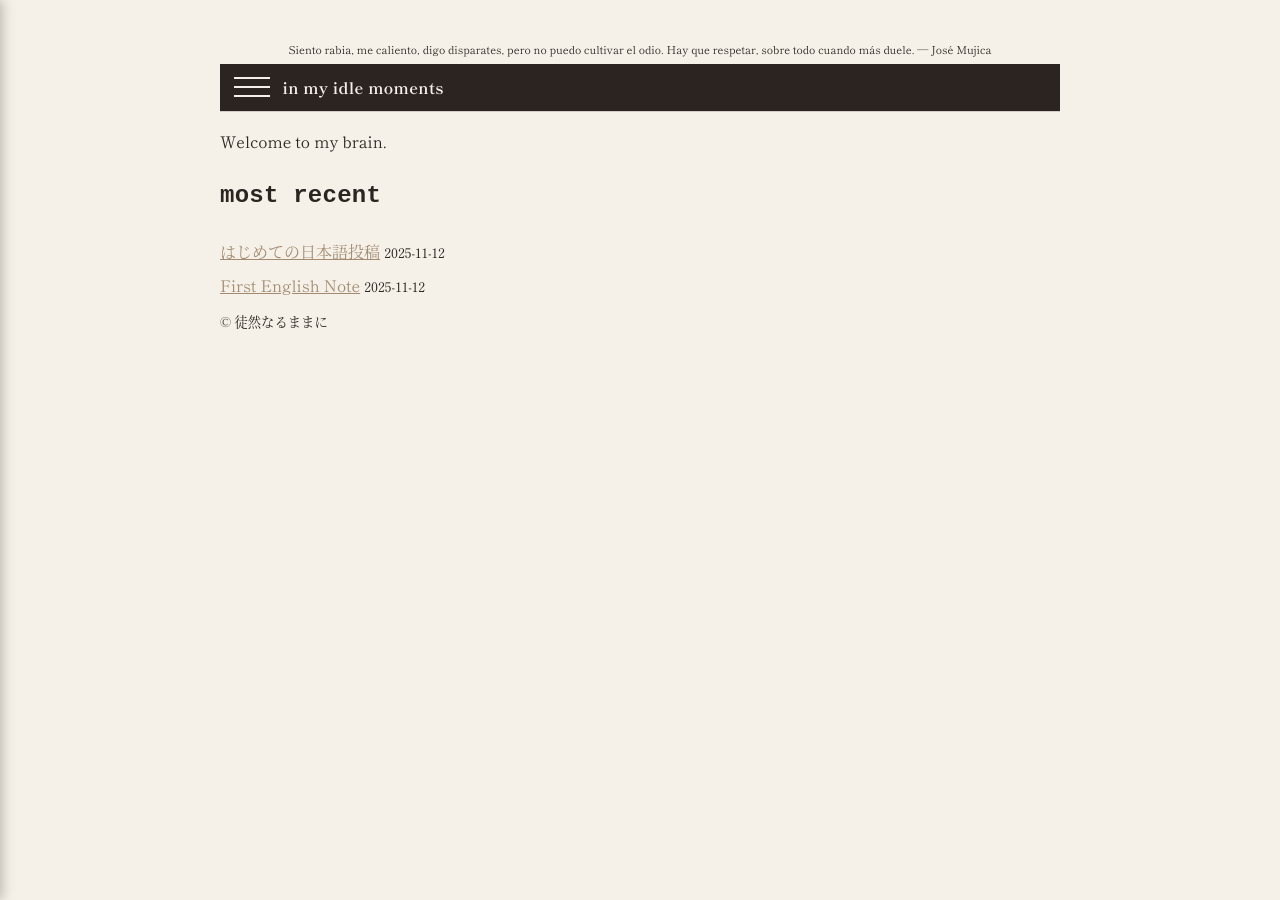
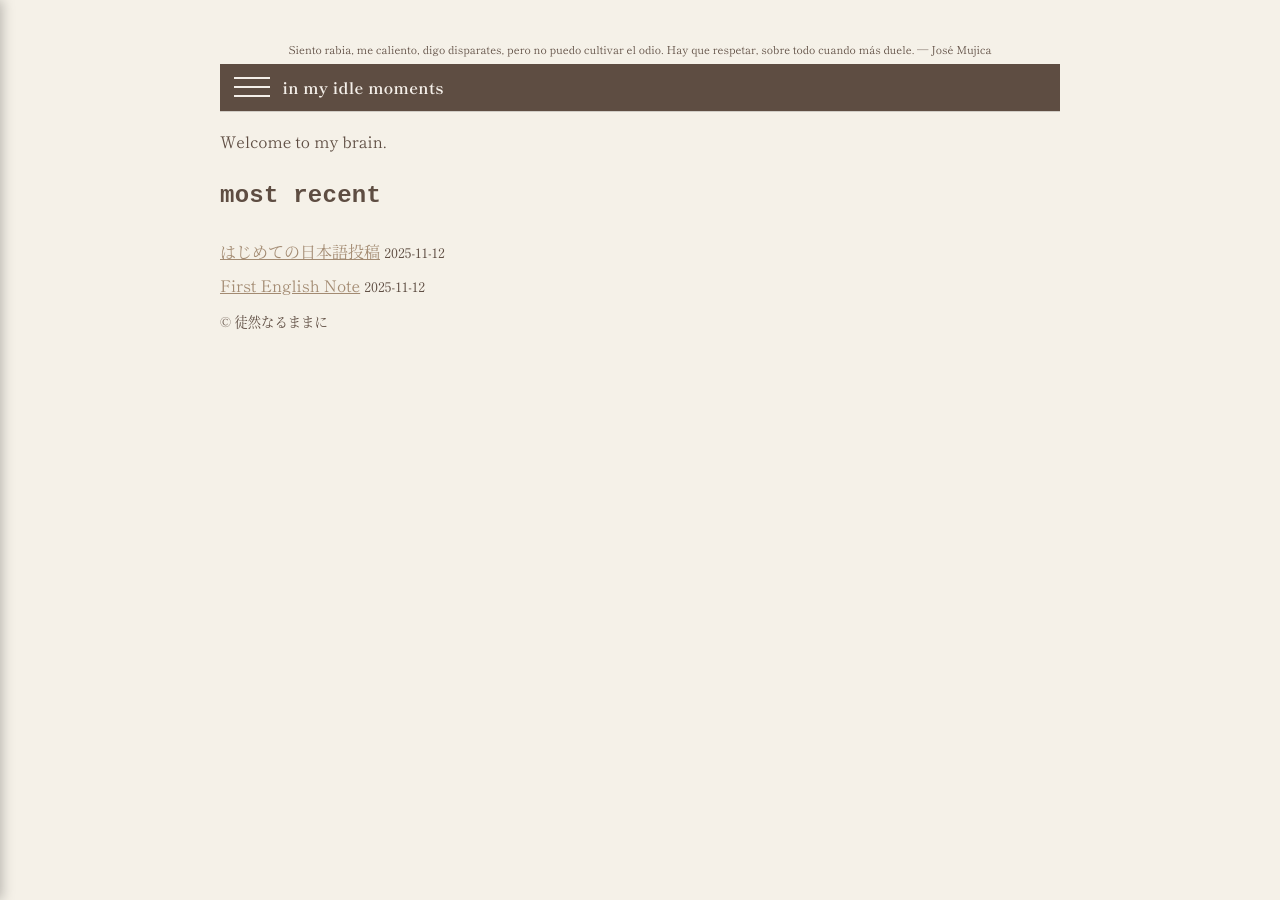
Before and after one commit to tsuredurenarumamani/notes, a Jekyll site: the page built from index.md, in a window 1280 px wide. Built offline with Jekyll 4.4.1, drawn with Linux system fonts in a browser that asks for light colours; some web fonts are replaced.

Commit message:
Update style.css

```diff
--- a/assets/style.css
+++ b/assets/style.css
@@ -39,7 +39,7 @@ h1, h2, h3, h4, h5, h6{
 /* ===== カラーテーマ（お好みで変更OK） ===== */
 :root{
   --cream: #F5F1E8;     /* 背景のクリーム */
-  --brown: #2B2421;     /* 濃い焦茶 */
+  --brown: #5E4D42;     /* 濃い焦茶 */
   --brown-2: #3a312d;   /* 少し明るい焦茶 */
   --accent: #a38b72;    /* アクセント（リンクhover等） */
 }
```
